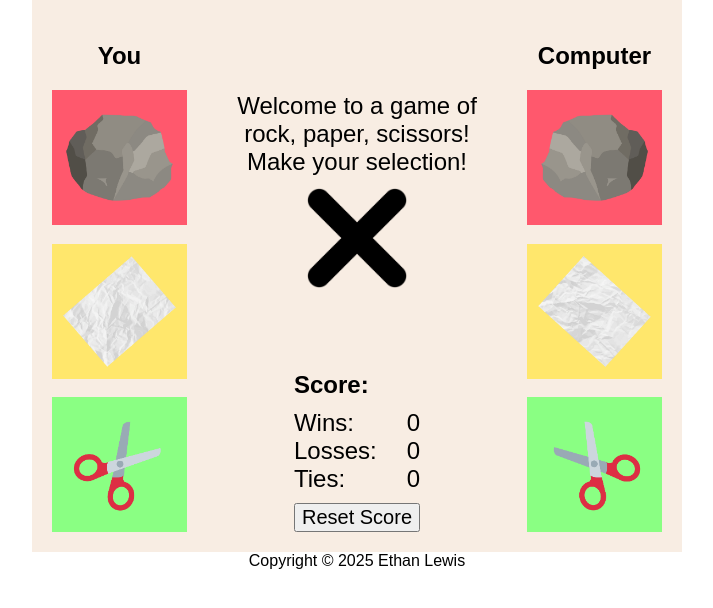
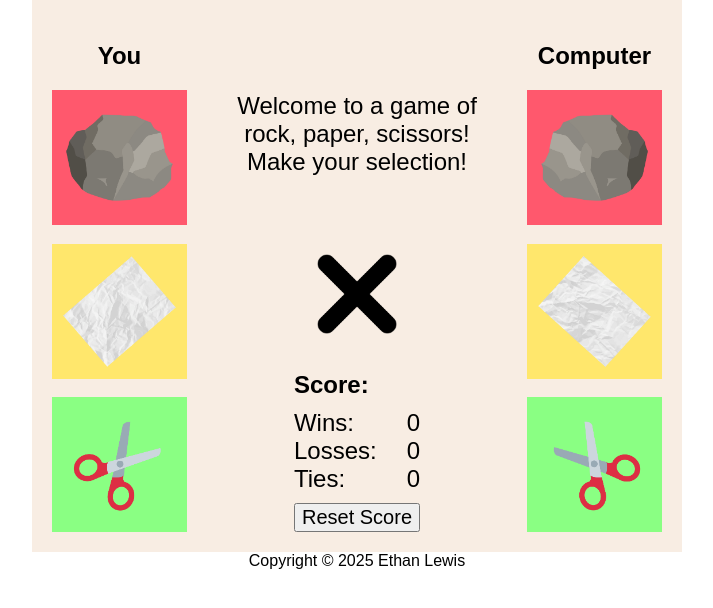
Before and after one commit to elewis06/OdinRockPaperScissors, a plain HTML site: page index.html in a window 1280 px wide. Shown: the part 106-714 px from the top of the page, without its empty margins (283-996 px from the left). Drawn offline with Linux system fonts and the light colour scheme.

Commit message:
Shrink UI slightly to fit better on Github published page.

```diff
--- a/styles/index.css
+++ b/styles/index.css
@@ -92,9 +92,9 @@ body {
 
 
 .versus-img {
-    width: 100px;
+    width: 80px;
     position: absolute;
-    top: 43%;  /* position the top  edge of the element at the middle of the parent */
+    top: 50%;  /* position the top  edge of the element at the middle of the parent */
     left: 50%; /* position the left edge of the element at the middle of the parent */
 
     transform: translate(-50%, -50%); /* This is a shorthand of
```
